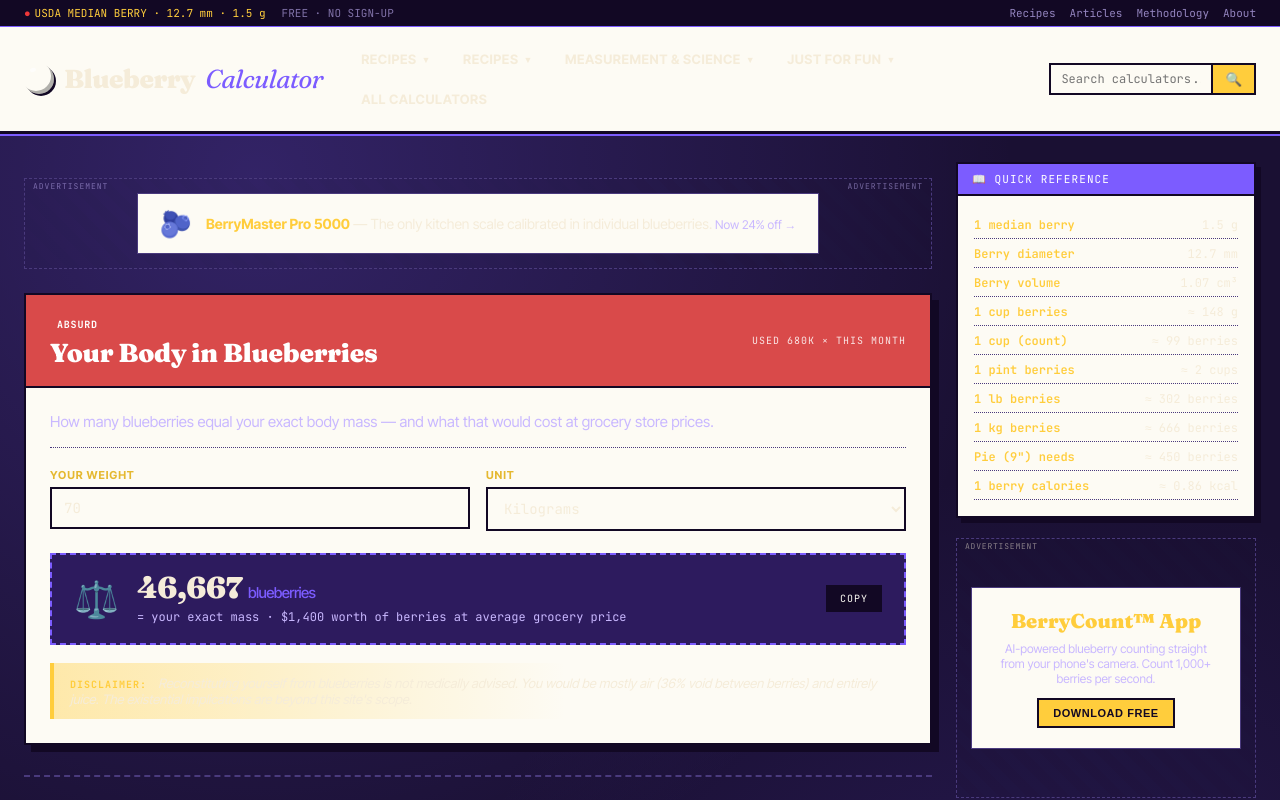
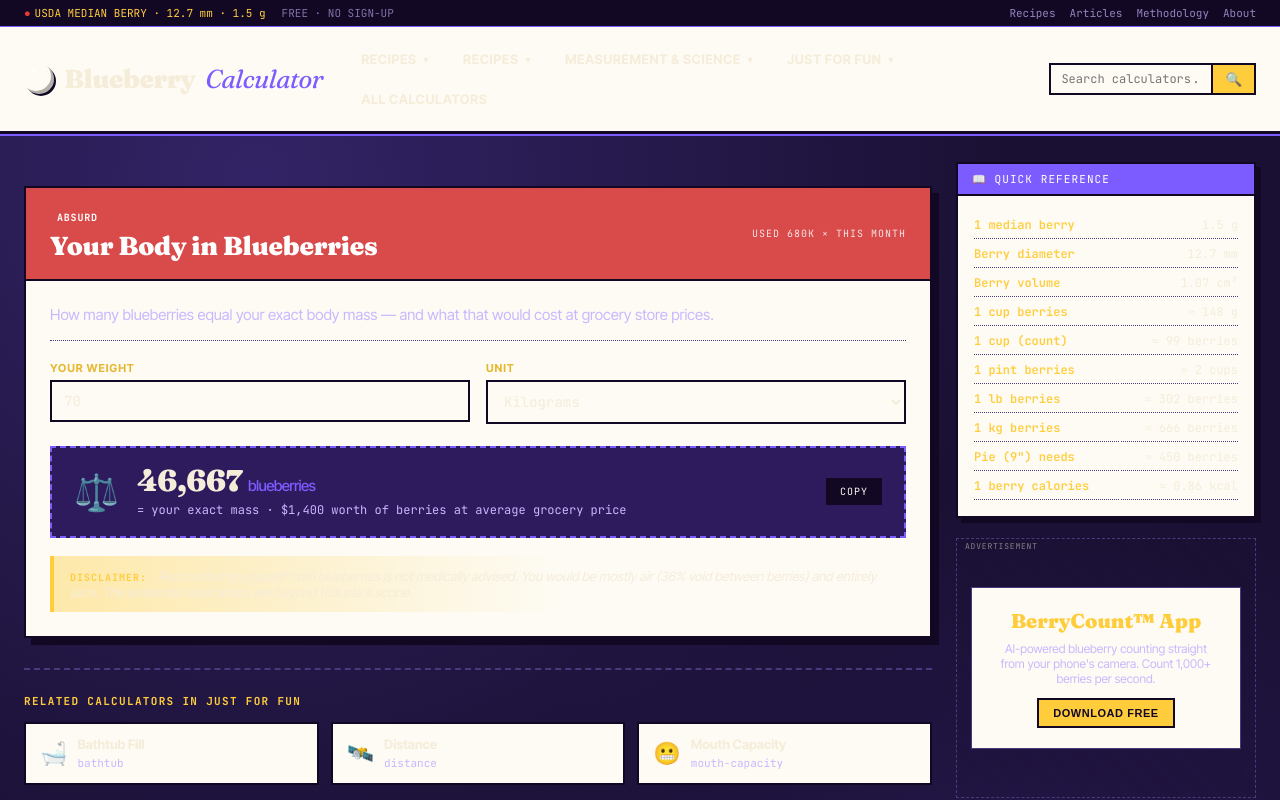
Before and after one commit to AKNeal/blueberry-calculator, a Next.js app: page /body in a window 1280 px wide. Shown: the top 800 px of the page. Built offline with nearby package versions, Linux system fonts and the light colour scheme.

Commit message:
Remove fake ad block from all calculator pages

```diff
--- a/components/CalculatorPage.tsx
+++ b/components/CalculatorPage.tsx
@@ -21,21 +21,6 @@ export default function CalculatorPage({ calc, usageCount, tags = [], children }
     <div className="main-layout">
       <PageViewTracker slug={calc.slug} />
       <div>
-        <div className="ad-banner-wrap" style={{ padding: 0, marginBottom: 18 }}>
-          <div className="ad-slot">
-            <div className="ad-inner">
-              <span style={{ fontSize: 26 }}>🫐</span>
-              <div style={{ textAlign: "left" }}>
-                <strong>BerryMaster Pro 5000</strong> — The only kitchen scale
-                calibrated in individual blueberries.
-                <span style={{ color: "var(--text-muted)", fontSize: 12 }}>
-                  &nbsp;Now 24% off →
-                </span>
-              </div>
-            </div>
-          </div>
-        </div>
-
         <article className="calc-card">
           <div className="calc-head">
             <div>
```
